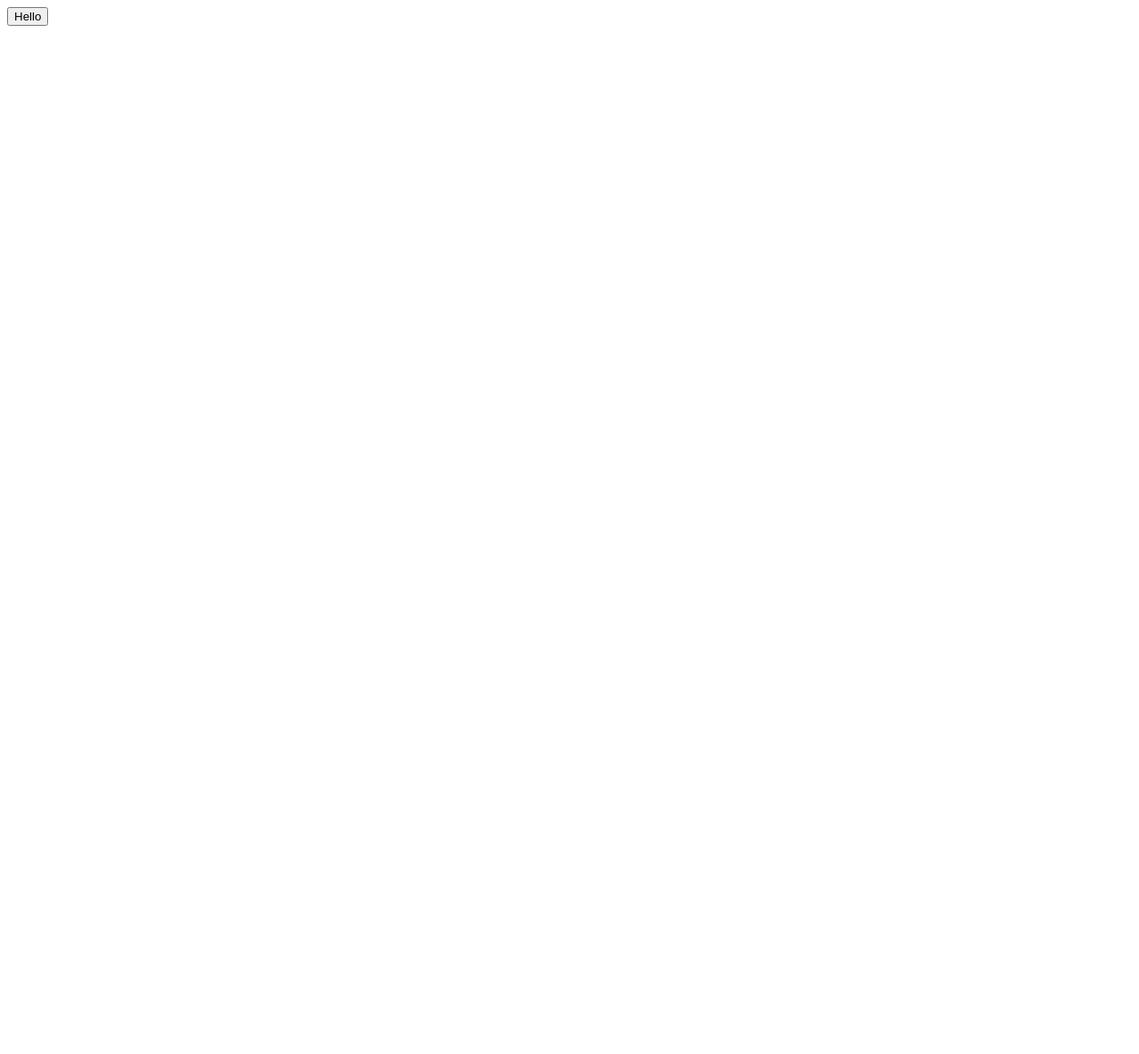
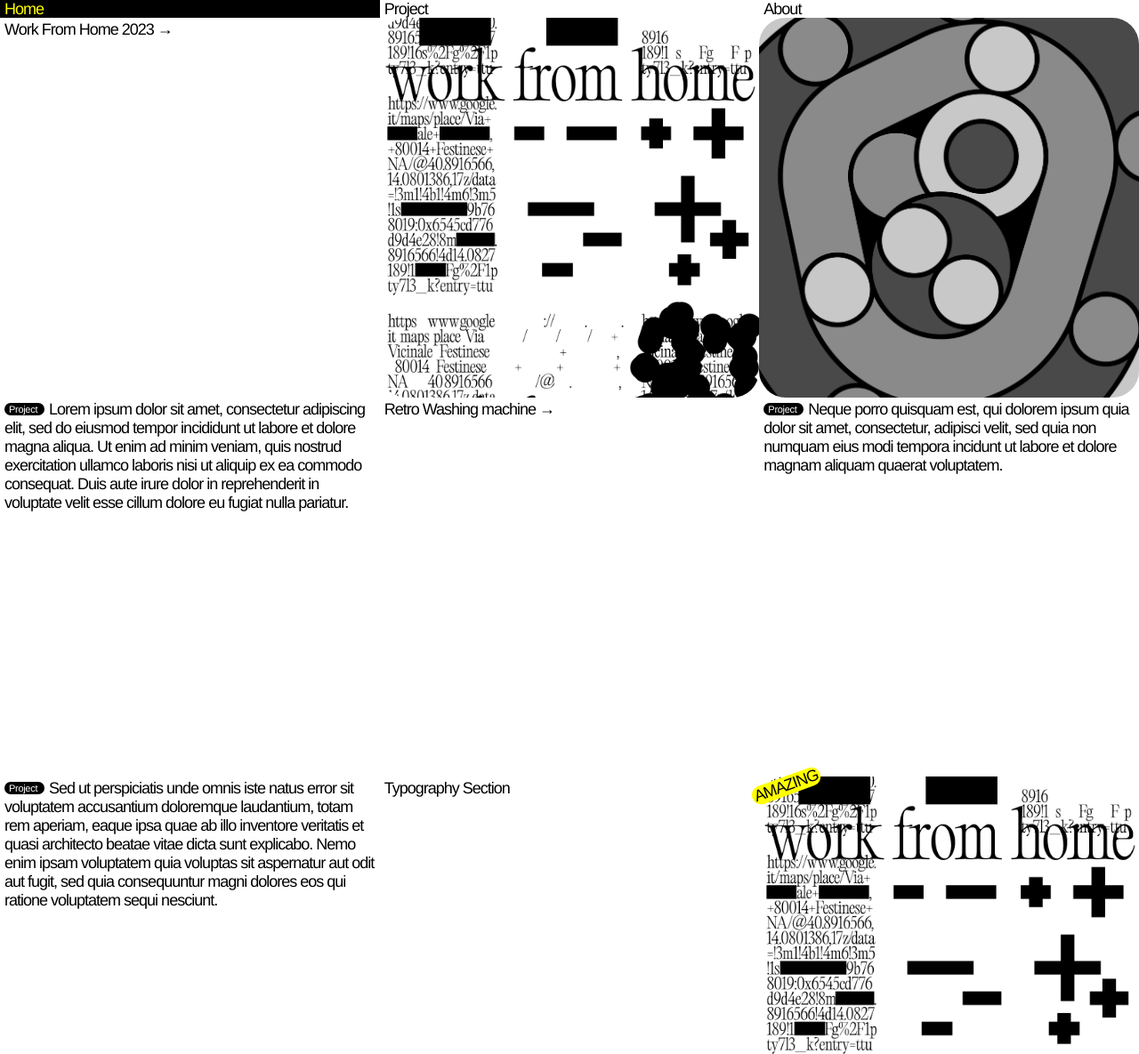
Before and after one commit to Gepoide/studio-mediterraneo, a plain HTML site: page index.html in a window 1280 px wide. Shown: the top 1185 px of the page at 89% size. Before the commit the page ends 800 px from the top, so only its background shows below. Drawn offline with Linux system fonts and the light colour scheme.

Commit message:
Add files via upload

```diff
--- a/index.html
+++ b/index.html
@@ -1,19 +1,256 @@
-<html lang="it" class="website">
+<html lang="en" class="grid">
 <head>
   <meta charset="UTF-8">
   <meta name="viewport" content="width=device-width, initial-scale=1.0">
-  <title>JS Practice</title>
+  <title>Studio Mediterraneo</title>
+  <link rel="icon" type="image/x-icon" href="resources/Icon.png">
+  <style>
+    * {
+      margin:0;
+      font-family: Helvetica, sans-serif;
+      letter-spacing: -1px;
+      font-size: 18px;
+      font-weight: 400;
+    }
+
+    body {
+      overscroll-behavior: none;
+      overflow: none;
+    }
+
+    .navbar {
+      position: fixed;
+      display: flex;
+      width: 100%;
+      height: 20px;
+      z-index: 100;
+    }
+
+    .navbar-element {
+      flex: 3 1 30%;
+      padding: 0px 5px;
+      background-color: white;
+    }
+
+    .navbar-element:hover {
+      background-color: black;
+      color: yellow;
+      cursor: crosshair;
+    }
+
+
+    .base-grid {
+      padding-top: 20px;
+      display: flex;
+      flex-direction: row;
+      flex-wrap: wrap;
+    }
+
+    .cell {
+      aspect-ratio: 1;
+      flex: 3 1 30%;
+      position: relative;
+      transition: all 0.15s;
+      background-color: white;;
+    }
+
+    .cell img {
+      width: 100%;
+      height: 100%;
+      object-fit:cover;
+      border-radius: 30px;
+      transition: all 0.15s;
+    }
+
+    .cell .cell-text {
+      padding: 3px 5px;
+    }
+
+    .cell-title {
+      display: inline;
+      font-size: 11px;
+      letter-spacing: -0.3px;
+      background-color: black;
+      border-radius: 20px;
+      color: white;
+      padding: 1px 5px;
+      margin: 0px 5px 0px 0px;
+      vertical-align: 2.1px;
+
+    }
+
+    .cell .img-filter {
+      position: absolute;
+      height: 100%;
+      width: 100%;
+      background-color: white;
+      mix-blend-mode: color;
+      opacity: 1;
+    }
+
+    .cell .img-filter:hover {
+      opacity: 0;
+    }
+
+    .cell .sticker {
+      position: absolute;
+      top: -0px;
+      left: -10px;
+      border-radius: 20px;
+      background-color: yellow;
+      transform: rotate(-20deg);
+      padding: 0px 3px;
+      transition: all 0.15s;
+    }
+
+    .cell:hover img{
+      border-radius: 0px;
+      object-position: -200px;
+      width: 200%;
+
+    }
+
+    .cell:hover .cell-title{
+      background-color: yellow;
+      color: black;
+    }
+
+    .cell:hover .sticker {
+      background-color: black;
+      color: yellow;
+      top: -30px;
+      left: 0;
+      transform: rotate(0deg);
+    }
+
+    .cell:hover {
+      background-color: black;
+      color: yellow;
+      cursor: crosshair;
+    }
+
+    .footer {
+      display: flex;
+      flex-direction: row;
+      flex-wrap: wrap;
+    }
+
+    .footer-cell {
+      flex: 3 1 30%;
+    }
+
+    .footer-cell p {
+      padding: 3px 5px;
+    }
+
+    .footer-cell:hover {
+      background-color: black;
+      color: yellow;
+      cursor: crosshair;
+    }
+
+    @media (max-width: 700px) {
+
+      .navbar {
+        height: 60px;
+      }
+
+      .base-grid {
+        padding-top: 60px;
+      }
+
+      .cell {
+        flex: 1 1 100%;
+
+      }
+
+      .cell img {
+      width: 100%;
+      height: 100%;
+    }
+  }
+
+  </style>
+
 </head>
 <body>
-  <button title="Good Job" class="red-button" onclick="
-    alert('Good Job!');
-    ">
-    Hello
-  </button>
+  <nav class="navbar">
+    <div class="navbar-element">Home</div>
+    <div class="navbar-element">Project</div>
+    <div class="navbar-element">About</div>
 
-  <script>
-    console.log (2 + 2)
-    console.log('some' + 'text')
-  </script>
+  </nav>
+  <div class="base-grid">
+    <div class="cell">
+      <div class="cell-text">Work From Home 2023 &rarr;</div>
+    </div>
+    <div class="cell">
+      <div class="img-filter"></div>
+      <img src="resources/Workfrom home-13.png">
+    </div>
+    <div class="cell">
+      <div class="img-filter"></div>
+      <img src="resources/Cerchietti-01.png">
+     </div>
+    <div class="cell">
+
+      <div class="cell-text">
+        <div class="cell-title">
+          Project
+        </div>
+        Lorem ipsum dolor sit amet, consectetur adipiscing elit, sed do eiusmod tempor incididunt ut labore et dolore magna aliqua. Ut enim ad minim veniam, quis nostrud exercitation ullamco laboris nisi ut aliquip ex ea commodo consequat. Duis aute irure dolor in reprehenderit in voluptate velit esse cillum dolore eu fugiat nulla pariatur.
+      </div>
+    </div>
+    <div class="cell">
+      <div class="cell-text">Retro Washing machine &rarr;</div>
+    </div>
+    <div class="cell">
+
+      <div class="cell-text">
+        <div class="cell-title">
+          Project
+        </div>
+        Neque porro quisquam est, qui dolorem ipsum quia dolor sit amet, consectetur, adipisci velit, sed quia non numquam eius modi tempora incidunt ut labore et dolore magnam aliquam quaerat voluptatem.
+      </div>
+    </div>
+    <div class="cell">
+      <div class="cell-text">
+        <div class="cell-title">
+          Project
+        </div>
+        Sed ut perspiciatis unde omnis iste natus error sit voluptatem accusantium doloremque laudantium, totam rem aperiam, eaque ipsa quae ab illo inventore veritatis et quasi architecto beatae vitae dicta sunt explicabo. Nemo enim ipsam voluptatem quia voluptas sit aspernatur aut odit aut fugit, sed quia consequuntur magni dolores eos qui ratione voluptatem sequi nesciunt.
+      </div>
+    </div>
+    <div class="cell">
+      <div class="cell-text">Typography Section</div>
+    </div>
+    <div class="cell">
+
+      <div class="img-filter"></div>
+      <img src="resources/Workfrom home-13.png">
+      <div class="sticker">AMAZING</div>
+    </div>
+    <div class="cell">
+    </div>
+    <div class="cell">
+    </div>
+    <div class="cell">
+
+    </div>
+  </div>
+
+  <div class="footer">
+    <div class="footer-cell">
+      <div class="cell-text">Studio Mediterraneo</div>
+    </div>
+
+    <div class="footer-cell">
+      <p>2023</p>
+    </div>
+    <div class="footer-cell">
+      <div class="cell-text">Instagram <br>Behance</div>
+    </div>
+  </div>
+
 </body>
 </html>
```
